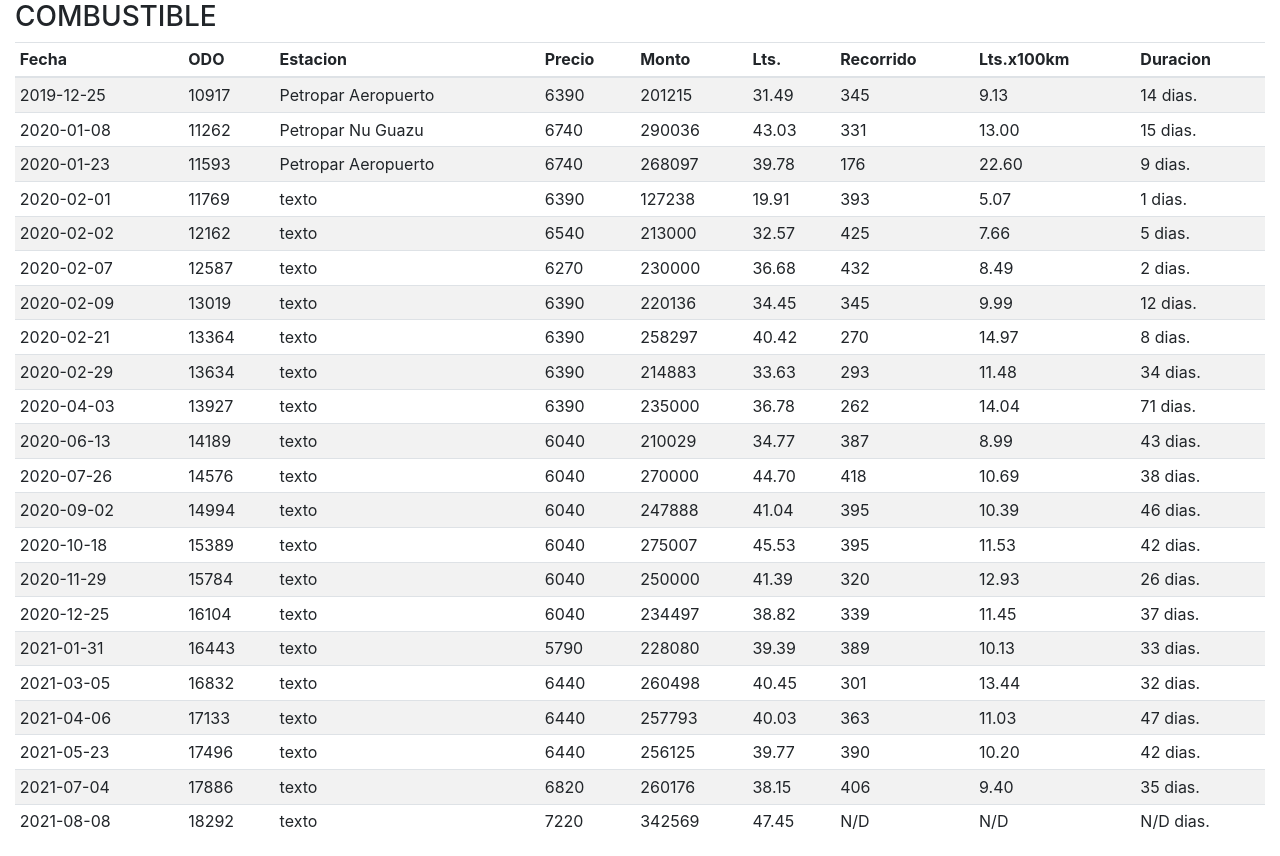
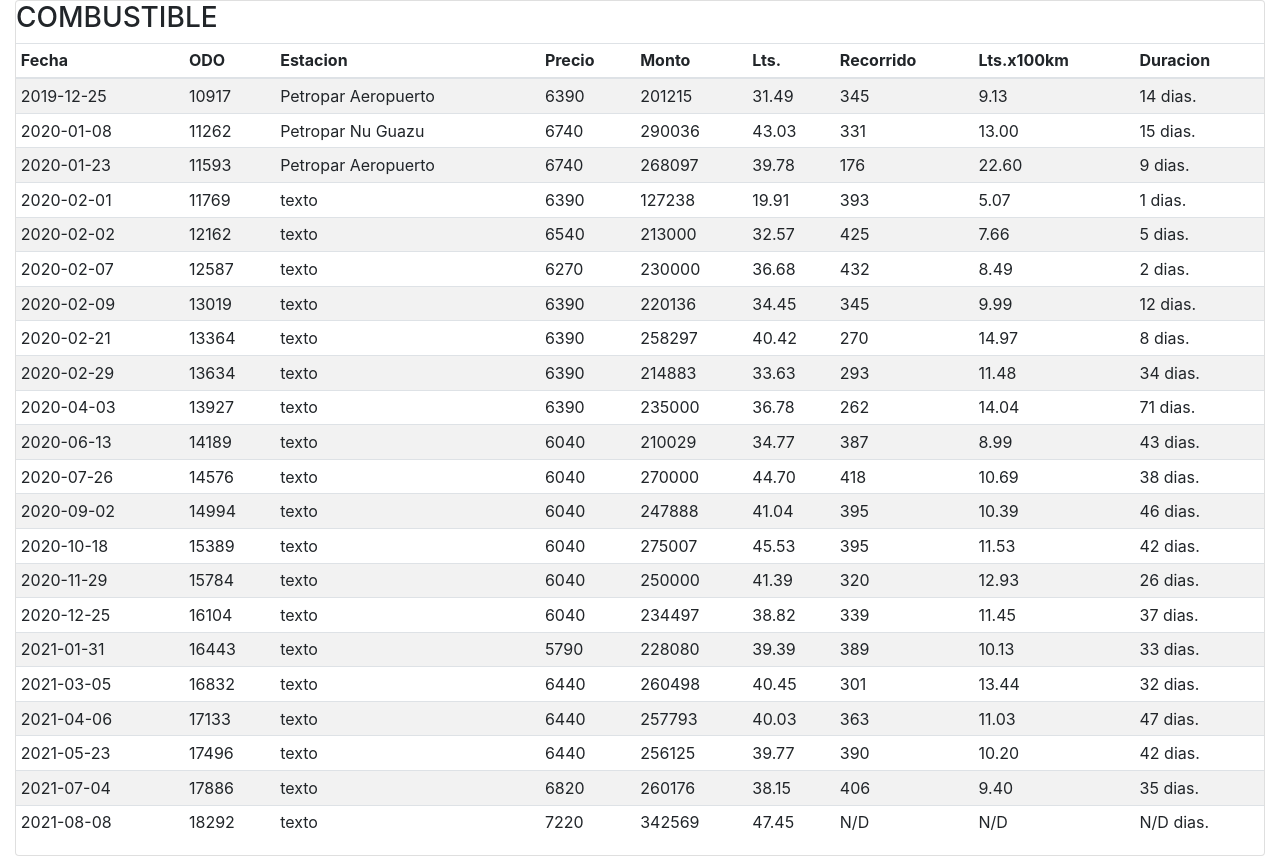
Before and after one commit to ozkrpy/py-bitacora, a Flask app: page /recargas in a window 1280 px wide. Shown: the part 88-944 px from the top of the page. Before the commit the page ends 917 px from the top, so only its background shows below. Run offline with Flask 2, Linux system fonts and the light colour scheme; data comes from the database, SQL or seed files in the repository; some libraries are stand-ins or nearby versions.

Commit message:
vista de cargas modificada

```diff
--- a/templates/combustible.html
+++ b/templates/combustible.html
@@ -1,6 +1,7 @@
 {% extends "base.html" %}
 
 {% block main %}
+<div class="card">
     <div class="d-flex flex-rowd-flex align-items-center">
         <h3>COMBUSTIBLE</h3>
     </div>
@@ -36,4 +37,5 @@
             </tbody>
         </table>
     </div>
+</div>
 {% endblock %}
```
Lines whose indentation alone changed are shown as unchanged.
